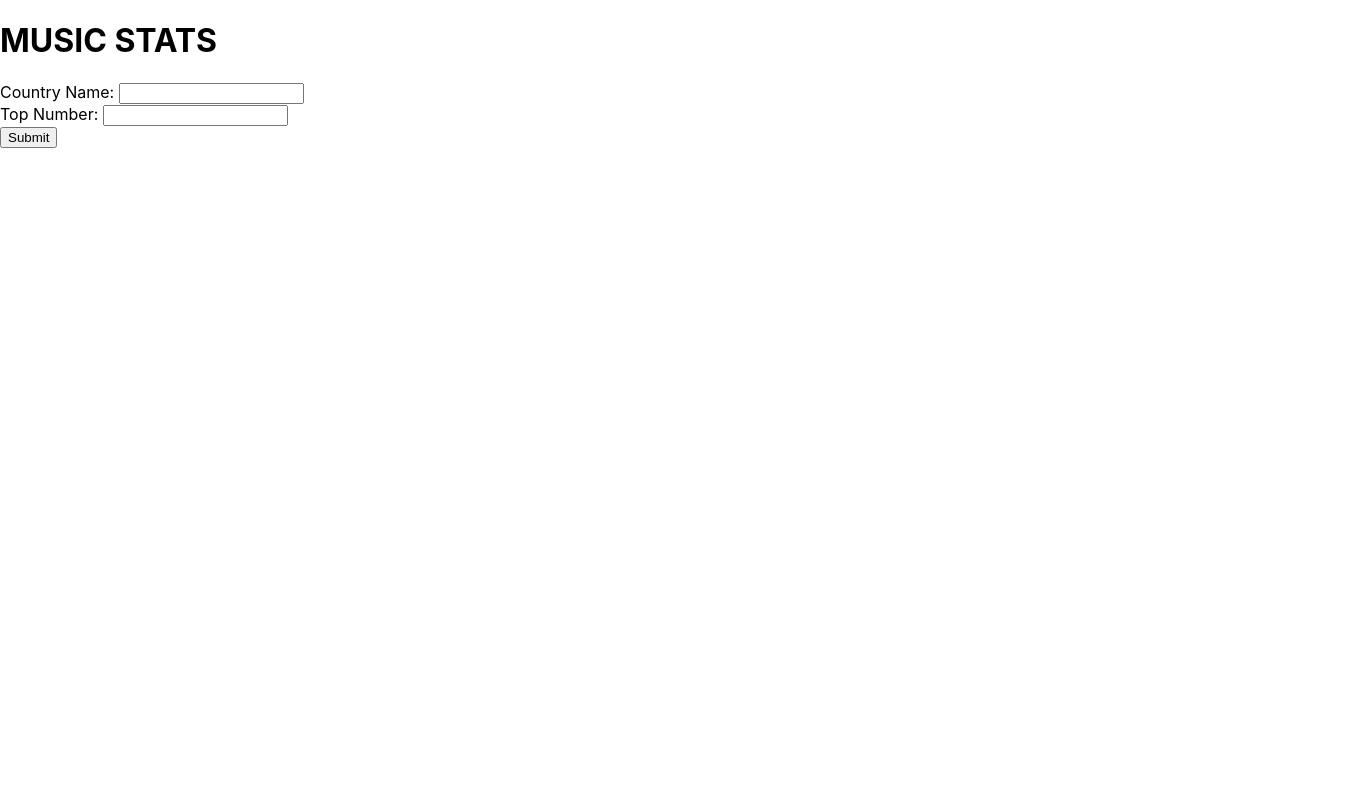
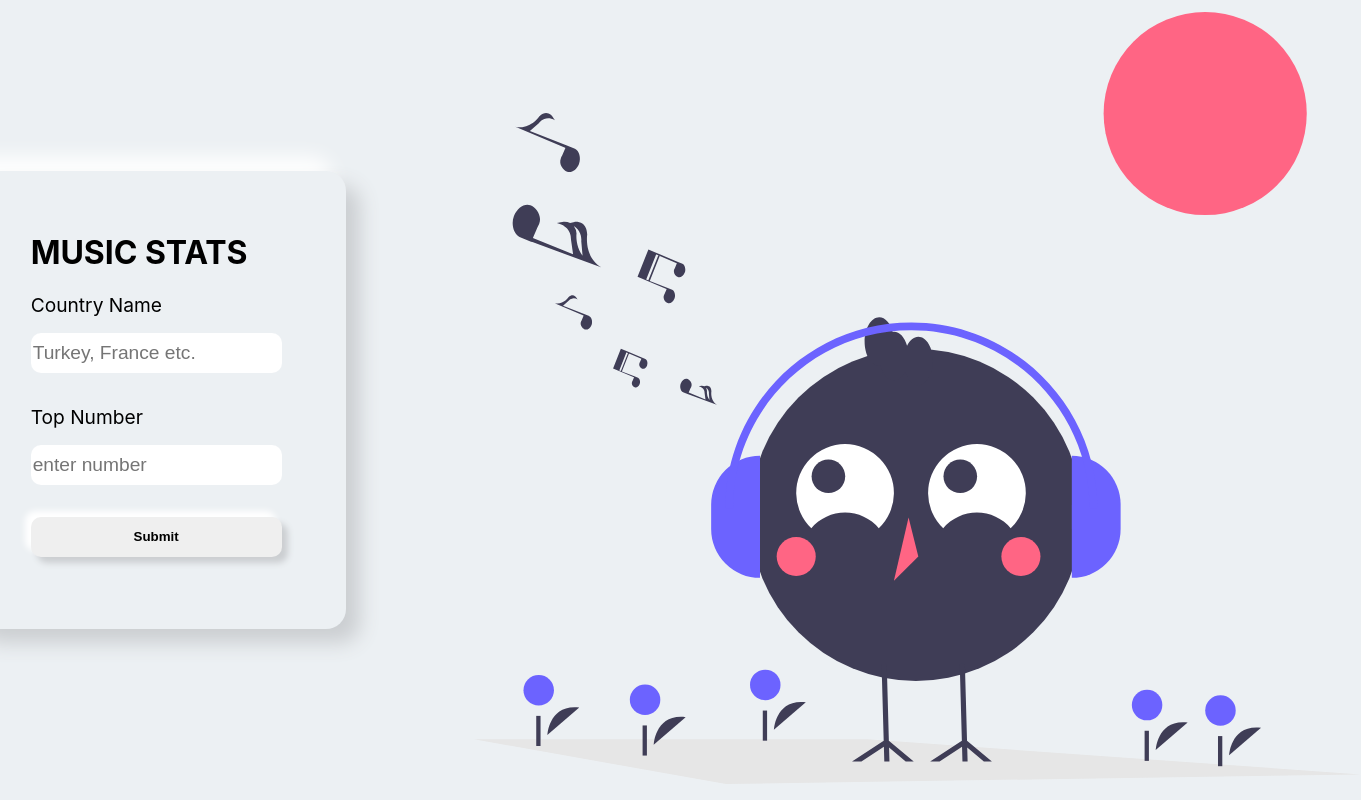
Before and after one commit to burakkgunduzz/music-stats, a Next.js app: page / in a window 1280 px wide. Shown: the whole page, 1361 px wide, since content can reach past the window. Built offline with nearby package versions, Linux system fonts and the light colour scheme.

Commit message:
basic home page styling

```diff
--- a/components/ArtistsChart.js
+++ b/components/ArtistsChart.js
@@ -42,11 +42,7 @@ const ArtistsChart = ({ topArtists }) => {
       },
     },
   };
-  return (
-    <div>
-      <HighchartsReact highcharts={Highcharts} options={options} />
-    </div>
-  );
+  return <HighchartsReact highcharts={Highcharts} options={options} />;
 };
 
 export default ArtistsChart;
--- a/components/Form.js
+++ b/components/Form.js
@@ -1,28 +1,34 @@
+import styles from "../styles/Form.module.css";
+
 const Form = ({ formData, setFormData, handleSubmit }) => {
   const handleInputChange = (e) => {
     setFormData({ ...formData, [e.target.name]: e.target.value });
   };
+
   return (
-    <form onSubmit={handleSubmit}>
-      <div>
-        <label htmlFor="country-input">Country Name: </label>
+    <form className={styles.form} onSubmit={handleSubmit}>
+      <h1>MUSIC STATS</h1>
+      <div className={styles.inputWrapper}>
+        <label htmlFor="country-input">Country Name </label>
         <input
           name="country"
           onChange={handleInputChange}
           id="country-input"
           type="text"
+          placeholder="Turkey, France etc."
         />
       </div>
-      <div>
-        <label htmlFor="number-input">Top Number: </label>
+      <div className={styles.inputWrapper}>
+        <label htmlFor="number-input">Top Number </label>
         <input
           name="number"
           onChange={handleInputChange}
           id="number-input"
           type="number"
+          placeholder="enter number"
         />
       </div>
-      <div>
+      <div className={styles.inputWrapper}>
         <button type="submit">Submit</button>
       </div>
     </form>
--- /dev/null
+++ b/components/HomePageImage.js
@@ -0,0 +1,14 @@
+import styles from "../styles/HomePageImage.module.css";
+
+const HomePageImage = () => {
+  return (
+    <div class={styles.imageWrapper}>
+      <img
+        src="./images/happy_music.svg"
+        alt="bird figure listening music with headphones"
+      />
+    </div>
+  );
+};
+
+export default HomePageImage;
--- a/components/TracksChart.js
+++ b/components/TracksChart.js
@@ -33,11 +33,7 @@ const TracksChart = ({ topTracks }) => {
     },
   };
 
-  return (
-    <div>
-      <HighchartsReact highcharts={Highcharts} options={options} />
-    </div>
-  );
+  return <HighchartsReact highcharts={Highcharts} options={options} />;
 };
 
 export default TracksChart;
--- a/pages/[slug].js
+++ b/pages/[slug].js
@@ -1,6 +1,7 @@
 import { useArtistDetail } from "../hooks/useArtistDetail";
 
 const ArtistDetails = ({ details }) => {
+  console.log(details);
   return (
     <main>
       <h1>I am {details.artist.name} details page</h1>
--- a/pages/index.js
+++ b/pages/index.js
@@ -5,10 +5,12 @@ import { useTopTracks } from "../hooks/useTopTracks";
 import { useTopArtists } from "../hooks/useTopArtists";
 import TracksChart from "../components/TracksChart";
 import ArtistsChart from "../components/ArtistsChart";
+import HomePageImage from "../components/HomePageImage";
+import styles from "../styles/Home.module.css";
 
 export default function Home() {
   const [formData, setFormData] = useState({ country: "", number: "" });
-
+  const [displayImage, setDisplayImage] = useState(true);
   const [topTracks, setTopTracks] = useState({});
   const [topArtists, setTopArtists] = useState({});
 
@@ -17,12 +19,13 @@ export default function Home() {
 
   const handleSubmit = (e) => {
     e.preventDefault();
+    setDisplayImage(false);
     getTopTracks(formData.country, formData.number);
     getTopArtists(formData.country, formData.number);
   };
 
   return (
-    <div className="container">
+    <>
       <Head>
         <title>Music Stats</title>
         <meta
@@ -30,16 +33,18 @@ export default function Home() {
           content="Find your best tracks and artists according to a country!"
         />
       </Head>
-      <main>
-        <h1>MUSIC STATS</h1>
+      <main className={styles.container}>
         <Form
           formData={formData}
           setFormData={setFormData}
           handleSubmit={handleSubmit}
         />
-        {topTracks.tracks && <TracksChart topTracks={topTracks} />}
-        {topArtists.topartists && <ArtistsChart topArtists={topArtists} />}
+        {displayImage && <HomePageImage />}
+        <div className={styles.charts}>
+          {topTracks.tracks && <TracksChart topTracks={topTracks} />}
+          {topArtists.topartists && <ArtistsChart topArtists={topArtists} />}
+        </div>
       </main>
-    </div>
+    </>
   );
 }
--- /dev/null
+++ b/styles/Form.module.css
@@ -0,0 +1,41 @@
+.form {
+  display: flex;
+  flex-direction: column;
+  margin: 10vh 10vw;
+  padding: 5vh 5vw;
+  background: #ecf0f3;
+  box-shadow: 14px 14px 20px #cbced1, -14px -14px 20px white;
+  border-radius: 20px;
+}
+
+.inputWrapper {
+  display: flex;
+  flex-direction: column;
+  margin-bottom: 2rem;
+}
+
+.inputWrapper input {
+  height: 2.5rem;
+  border: none;
+  margin-top: 1rem;
+  border-radius: 10px;
+  font-size: 1.2rem;
+}
+
+.inputWrapper button {
+  height: 2.5rem;
+  font-weight: 900;
+  box-shadow: 6px 6px 6px #cbced1, -6px -6px 6px white;
+  transition: 0.5s;
+  border-radius: 10px;
+  cursor: pointer;
+  border: none;
+}
+
+.inputWrapper button:hover {
+  box-shadow: none;
+}
+
+.inputWrapper label {
+  font-size: 1.2rem;
+}
--- /dev/null
+++ b/styles/Home.module.css
@@ -0,0 +1,11 @@
+.container {
+  display: flex;
+  justify-content: center;
+  align-items: center;
+  height: 100vh;
+}
+
+.charts {
+  width: 100vw;
+  margin-right: 5rem;
+}
--- /dev/null
+++ b/styles/HomePageImage.module.css
@@ -0,0 +1,2 @@
+.imageWrapper {
+}
--- a/styles/globals.css
+++ b/styles/globals.css
@@ -4,6 +4,8 @@ body {
   margin: 0;
   font-family: -apple-system, BlinkMacSystemFont, Segoe UI, Roboto, Oxygen,
     Ubuntu, Cantarell, Fira Sans, Droid Sans, Helvetica Neue, sans-serif;
+  background: #ecf0f3;
+  height: 100vh;
 }
 
 *,
```
Also changed, not shown: public/images/happy_music.svg (added).
